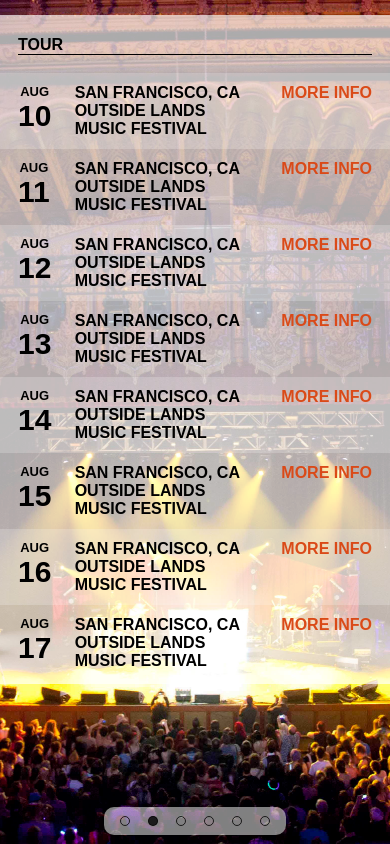
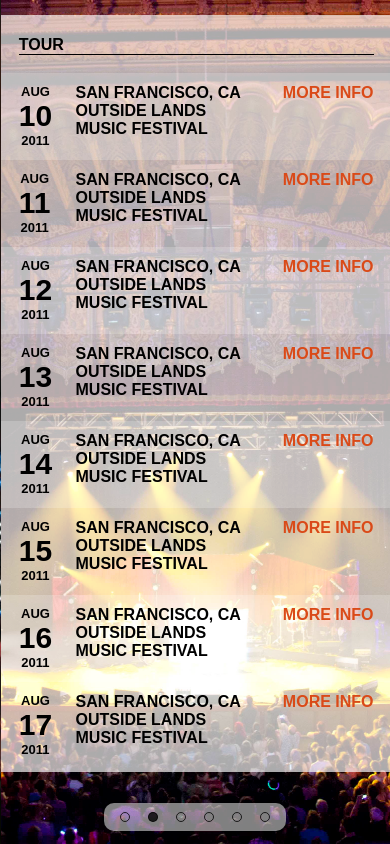
Before and after one commit to vincetg2/vjfc, a PHP site: page /tour.php in a window 390 px wide. Run offline with PHP 8.4, Linux system fonts and the light colour scheme.

Commit message:
Added: sample story text on tour page; Updated: lots of subtle improvements

```diff
--- a/css/css.css
+++ b/css/css.css
@@ -76,14 +76,14 @@ a:hover { text-decoration: underline; }
 {
     width: 100%;
     height: 100%;
-    background: url('../images/fox-sign-crop.jpg') no-repeat center center fixed; -webkit-background-size: cover; -moz-background-size: cover; -o-background-size: cover; background-size: cover;
+    background: url('../images/fox-sign-getlow.jpg') no-repeat center center fixed; -webkit-background-size: cover; -moz-background-size: cover; -o-background-size: cover; background-size: cover;
 }
 
 .maincontain
 {
     margin: 56px auto 0;
     /*border: 1px solid white;*/
-    padding: 15px 18px 48px;
+    padding: 15px 18px 35px;
     width: 1140px;
 }
 .incontain
@@ -125,20 +125,39 @@ a:hover { text-decoration: underline; }
 }
 #tour .col { float: left; }
 
-#tour .col.date { width: 16%; }
-#tour .indate { display: inline-block; }
-#tour .indate div { text-align: center; }
+#tour .date { width: 16%; }
+#tour .indate { display: inline-block; text-align: center; }
 #tour .month { font-size: 13px; }
 #tour .day   { font-size: 30px; }
+#tour .year  { font-size: 13px; }
 
-#tour .col.location { width: 65%; }
+#tour .location { width: 65%; }
 #tour .city  { width: 50%; float: left; }
 #tour .place { width: 50%; float: left; }
+#tour .storycontain
+{
+    display: none;
+    clear: both;
+    border-top: 1px solid black;
+    padding-top: 9px;
+}
+#tour .story
+{
+    text-transform: none;
+    max-width: 600px;
+    padding-left: 50px;
+}
 
-#tour .col.tickets
+#tour .tickets
 {
     float: right;
     color: #da4a18;
+}
+#tour .tickets:hover
+{
+    color: #953310;
+    transition: all 0.2s ease-in-out;
+    cursor: pointer;
 }
 
 
@@ -166,74 +185,80 @@ a:hover { text-decoration: underline; }
 .littleline { line-height: 1em; }
 .normaltext { letter-spacing: 2px; line-height: 2.5em; }
 
-@media (max-width: 767px) {
+@media (max-width: 767px)
+{
+    /* std */
     #img { width: 600px; height: 600px; background-image: url('images/sutro.600.jpg'); }
     .bigtext {  font-size: 95px; line-height: 106px; }
     .littleline { line-height: 2em; }
     .normaltext { letter-spacing: 4px; line-height: 3em; }
 
-    #menu
-    {
-        display: none;
-    }
+    /* menu */
+    #menu { display: none; }
 
     /* fullPage navigation */
     .fp-controlArrow { display: none; }
     .fp-slidesNav.bottom
     {
         display: block;
+        width: 100%;
+        left: auto;
         bottom: 9px;
+        text-align: center;
     }
     .fp-slidesNav ul
     {
+        display: inline-block;
         margin: 0;
         padding: 0 7px;
         height: 28px;
         background-color: rgba(255, 255, 255, 0.5);
         border-radius: 10px;
     }
-    .fp-slidesNav li { height: 9px; }
-    .fp-slidesNav         span { border-color:     rgba(0, 0, 0, 0.8); }
+    .fp-slidesNav a { display: inline-block; }
+    .fp-slidesNav li
+    {
+        display: block;
+        width: auto;
+        height: auto;
+        margin: 0;
+        padding: 9px;
+    }
+    .fp-slidesNav span
+    {
+        display: block;
+        margin: 0;
+        position: static;
+        border-color: rgba(0, 0, 0, 0.8);
+    }
     .fp-slidesNav .active span { background-color: rgba(0, 0, 0, 0.8); }
 
+    /* main */
     .maincontain
     {
         margin: 0;
         padding-left: 0;
         padding-right: 0;
+        padding-bottom: 48px;
         width: 100%;
     }
 
-    #tour h1
-    {
-        /*
-        margin: 0 36px 31px;
-        border-bottom: 1px solid black;
-        padding: 43px 0 12px;
-        font-size: 16px;
-        text-transform: uppercase;
-        */
-        margin: 0 18px 18px;
-        padding: 18px 0 0;
-    }
-    #tour .row
-    {
-        /*
-        padding: 11px 36px;
-        overflow: auto;
-        clear: both;
-        text-transform: uppercase;
-        */
-        padding-left: 18px;
-        padding-right: 18px;
-    }
+    /* tour */
+    #tour h1 { margin: 0 18px 18px; padding: 18px 0 0; }
+    #tour .row { padding-left: 18px; padding-right: 18px; }
     #tour .col.location { width: 50%; }
     #tour .city  { width: 100%; float: none; }
     #tour .place { width: 100%; float: none; }
+    #tour .storycontain { max-width: 420px; width: 158%; }
+    #tour .story { padding-left: 0; }
+
+    #venue img { width: 200px; }
+    #merch img { width: 200px; }
 }
 
 @media (min-width: 768px) and (max-width: 844px)
 {
+    /* std */
     #img { width: 1000px; height: 1000px; background-image: url('images/sutro.1000.jpg'); }
     .bigtext { font-size: 190px; line-height: 174px; }
     .cursive .post_letter_spacing { letter-spacing: 20px; }
@@ -241,72 +266,95 @@ a:hover { text-decoration: underline; }
     .normaltext { font-size: 25px; letter-spacing: 7px; line-height: 3em; }
 
     /* fullPage navigation */
-    .fp-controlArrow.fp-prev { left:  4px; border-width: 22.5px 13px 22.5px 0; }
-    .fp-controlArrow.fp-next { right: 4px; border-width: 22.5px 0 22.5px 13px; }
+    .fp-controlArrow { display: none; }
     .fp-slidesNav.bottom
     {
         display: block;
+        width: 100%;
+        left: auto;
         bottom: 9px;
+        text-align: center;
     }
     .fp-slidesNav ul
     {
+        display: inline-block;
         margin: 0;
         padding: 0 7px;
         height: 28px;
         background-color: rgba(255, 255, 255, 0.5);
         border-radius: 10px;
     }
-    .fp-slidesNav li { height: 9px; }
-    .fp-slidesNav         span { border-color:     rgba(0, 0, 0, 0.8); }
+    .fp-slidesNav a { display: inline-block; }
+    .fp-slidesNav li
+    {
+        display: block;
+        width: auto;
+        height: auto;
+        margin: 0;
+        padding: 9px;
+    }
+    .fp-slidesNav span
+    {
+        display: block;
+        margin: 0;
+        position: static;
+        border-color: rgba(0, 0, 0, 0.8);
+    }
     .fp-slidesNav .active span { background-color: rgba(0, 0, 0, 0.8); }
 
-    .maincontain
-    {
-        width: 720px;
-    }
+    /* main */
+    .maincontain { width: 720px; padding-bottom: 48px; }
+
+    /* tour */
+    #tour .story { padding-left: 0; }
 }
 
 @media (min-width: 845px) and (max-width: 991px)
 {
+    /* std */
     #img { width: 1000px; height: 1000px; background-image: url('images/sutro.1000.jpg'); }
     .bigtext { font-size: 190px; line-height: 174px; }
     .cursive .post_letter_spacing { letter-spacing: 20px; }
     .littleline { line-height: 4em; }
     .normaltext { font-size: 25px; letter-spacing: 7px; line-height: 3em; }
 
-    .maincontain
-    {
-        width: 720px;
-    }
+    /* main */
+    .maincontain { width: 720px; }
 
+    /* tour */
     #tour .col.date { width: 16%; }
     #tour .col.city { width: 33%; }
+    #tour .story { padding-left: 0; }
 }
 
 @media (min-width: 992px) and (max-width: 1079px)
 {
+    /* std */
     #img { width: 1000px; height: 1000px; background-image: url('images/sutro.1000.jpg'); }
     .bigtext { font-size: 190px; line-height: 174px; }
     .cursive .post_letter_spacing { letter-spacing: 20px; }
     .littleline { line-height: 4em; }
     .normaltext { font-size: 25px; letter-spacing: 7px; line-height: 3em; }
 
-    .maincontain
-    {
-        width: 840px;
-    }
+    /* main */
+    .maincontain { width: 840px; }
+
+    /* tour */
+    #tour .story { padding-left: 0; }
 }
 
 @media (min-width: 1080px) and (max-width: 1259px)
 {
+    /* std */
     #img { width: 1000px; height: 1000px; background-image: url('images/sutro.1000.jpg'); }
     .bigtext { font-size: 190px; line-height: 174px; }
     .cursive .post_letter_spacing { letter-spacing: 20px; }
     .littleline { line-height: 4em; }
     .normaltext { font-size: 25px; letter-spacing: 7px; line-height: 3em; }
 
-    .maincontain
-    {
-        width: 940px;
-    }
+    /* main */
+    .maincontain { width: 940px; }
+
+    /* tour */
+    #tour .story { padding-left: 0; }
 }
--- a/templates/mainLayout.php
+++ b/templates/mainLayout.php
@@ -67,49 +67,49 @@
                                 (
                                     array
                                     (
-                                        'date'  => array('month' => 'Aug', 'day' => 10),
+                                        'date'  => array('month' => 'Aug', 'day' => 10, 'year' => 2011),
                                         'city'  => 'San Francisco, CA',
                                         'place' => 'Outside Lands Music Festival',
                                     ),
                                     array
                                     (
-                                        'date'  => array('month' => 'Aug', 'day' => 11),
+                                        'date'  => array('month' => 'Aug', 'day' => 11, 'year' => 2011),
                                         'city'  => 'San Francisco, CA',
                                         'place' => 'Outside Lands Music Festival',
                                     ),
                                     array
                                     (
-                                        'date'  => array('month' => 'Aug', 'day' => 12),
+                                        'date'  => array('month' => 'Aug', 'day' => 12, 'year' => 2011),
                                         'city'  => 'San Francisco, CA',
                                         'place' => 'Outside Lands Music Festival',
                                     ),
                                     array
                                     (
-                                        'date'  => array('month' => 'Aug', 'day' => 13),
+                                        'date'  => array('month' => 'Aug', 'day' => 13, 'year' => 2011),
                                         'city'  => 'San Francisco, CA',
                                         'place' => 'Outside Lands Music Festival',
                                     ),
                                     array
                                     (
-                                        'date'  => array('month' => 'Aug', 'day' => 14),
+                                        'date'  => array('month' => 'Aug', 'day' => 14, 'year' => 2011),
                                         'city'  => 'San Francisco, CA',
                                         'place' => 'Outside Lands Music Festival',
                                     ),
                                     array
                                     (
-                                        'date'  => array('month' => 'Aug', 'day' => 15),
+                                        'date'  => array('month' => 'Aug', 'day' => 15, 'year' => 2011),
                                         'city'  => 'San Francisco, CA',
                                         'place' => 'Outside Lands Music Festival',
                                     ),
                                     array
                                     (
-                                        'date'  => array('month' => 'Aug', 'day' => 16),
+                                        'date'  => array('month' => 'Aug', 'day' => 16, 'year' => 2011),
                                         'city'  => 'San Francisco, CA',
                                         'place' => 'Outside Lands Music Festival',
                                     ),
                                     array
                                     (
-                                        'date'  => array('month' => 'Aug', 'day' => 17),
+                                        'date'  => array('month' => 'Aug', 'day' => 17, 'year' => 2011),
                                         'city'  => 'San Francisco, CA',
                                         'place' => 'Outside Lands Music Festival',
                                     ),
@@ -121,11 +121,13 @@
                                         <div class="indate">
                                             <div class="month"><?php echo $dateInfo['date']['month']; ?></div>
                                             <div class="day"><?php   echo $dateInfo['date']['day'];   ?></div>
+                                            <div class="year"><?php  echo $dateInfo['date']['year'];  ?></div>
                                         </div>
                                     </div>
                                     <div class="location col">
                                         <div class="city"><?php  echo $dateInfo['city'];  ?></div>
                                         <div class="place"><?php echo $dateInfo['place']; ?></div>
+                                        <div class="storycontain"><div class="story">Lorem ipsum dolor sit amet, consectetur adipisicing elit, sed do eiusmod tempor incididunt ut labore et dolore magna aliqua. Ut enim ad minim veniam, quis nostrud exercitation ullamco laboris nisi ut aliquip ex ea commodo consequat. Duis aute irure dolor in reprehenderit in voluptate velit esse cillum dolore eu fugiat nulla pariatur. Excepteur sint occaecat cupidatat non proident, sunt in culpa qui officia deserunt mollit anim id est laborum.</div></div>
                                     </div>
                                     <div class="tickets col">More Info</div>
                                 </div>
@@ -159,8 +161,9 @@
 
             <?php $slideInfo = next($slideInfos); ?>
             <div class="slide<?php if($slideInfo['active']) { ?> active<?php } ?>" data-index="<?php echo $slideInfo['index']; ?>" data-url="<?php echo $slideInfo['url']; ?>" id="<?php echo $slideInfo['id']; ?>">
-                <div id="venuw" class="maincontain">
-                    venue
+                <div id="venue" class="maincontain">
+                    venue<br />
+                    <img src="images/hecker-pass-4.jpg" />
                 </div>
             </div>
 
@@ -174,7 +177,9 @@
             <?php $slideInfo = next($slideInfos); ?>
             <div class="slide<?php if($slideInfo['active']) { ?> active<?php } ?>" data-index="<?php echo $slideInfo['index']; ?>" data-url="<?php echo $slideInfo['url']; ?>" id="<?php echo $slideInfo['id']; ?>">
                 <div id="merch" class="maincontain">
-                    merch
+                    merch<br />
+                    <a href="https://www.bedbathandbeyond.com:443/store/giftregistry/view_registry_guest.jsp?registryId=541530851&eventType=Wedding" target="_blank"><img src="images/merch-table-bbb.jpg" /></a><br />
+                    <a href="http://www.amazon.com/registry/wedding/1ZHJUPNCOM84Y" target="_blank"><img src="images/merch-booth-2-azc.jpg" /></a>
                 </div>
             </div>
         </div>
```
Also changed, not shown: js/js.js (+10 -0 lines), images/fox-sign-getlow.jpg (added), images/fox-sign-lowres.jpg (added), images/fox-sign.jpg (added), images/hecker-pass-1.jpg (added), images/hecker-pass-2.jpg (added), images/hecker-pass-3.JPG (added), images/hecker-pass-4.jpg (added), images/hecker-pass.JPG (added), images/merch-booth-2-azc.jpg (added), images/merch-table-bbb.jpg (added), js/jquery.fullPage.js.
